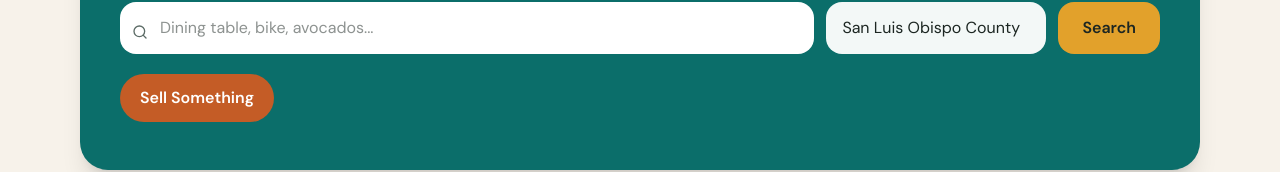
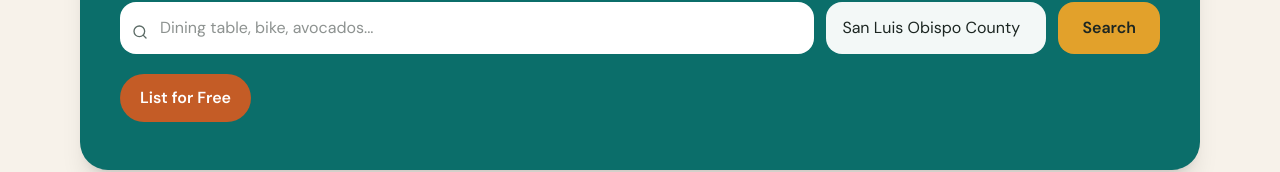
Before and after one commit to palmmera/SLO-market, a Next.js app: page / in a window 1280 px wide. Shown: the part 340-512 px from the top of the page. Built offline with nearby package versions, Linux system fonts and the light colour scheme; no server answers; the database is empty.

Commit message:
Changed Sell something to List for free

```diff
--- a/src/components/search-hero.tsx
+++ b/src/components/search-hero.tsx
@@ -39,7 +39,7 @@ export function SearchHero({ defaultQuery = "", compact = false }: { defaultQuer
       {!compact && (
         <div className="mt-5">
           <Link href="/sell" className="inline-flex rounded-full bg-clay px-5 py-3 font-semibold text-white">
-            Sell Something
+            List for Free
           </Link>
         </div>
       )}
```
